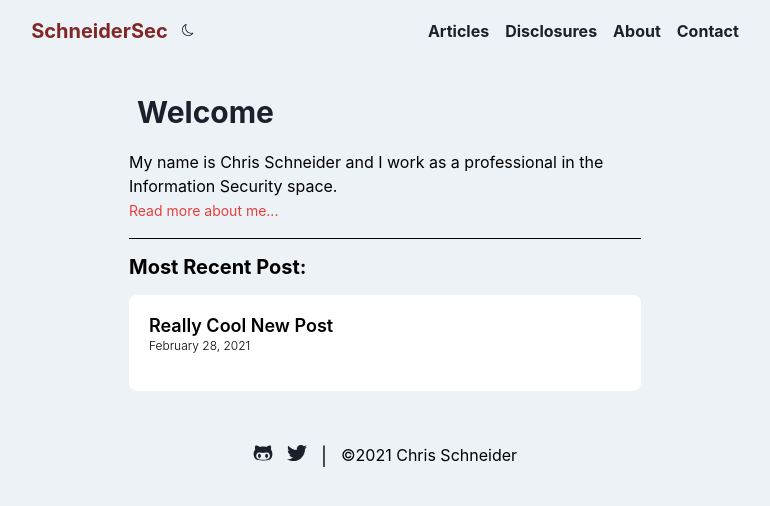
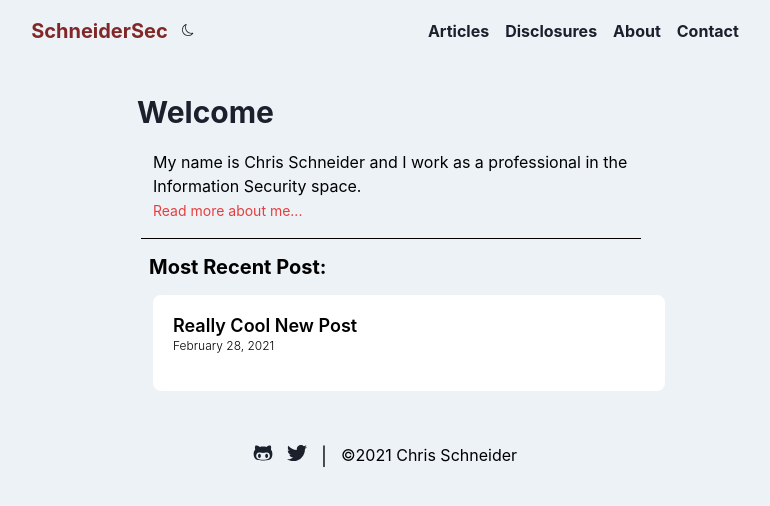
Before and after one commit to SchneiderSec/chakrablog, a Next.js app: page / in a window 1280 px wide. Shown: the top 506 px of the page, without its empty margins (255-1025 px from the left). Built offline with nearby package versions, Linux system fonts and the light colour scheme.

Commit message:
Minor changes

```diff
--- a/components/Articles/PostCard.js
+++ b/components/Articles/PostCard.js
@@ -1,6 +1,6 @@
 import { Box, Heading, Link, Text, useColorModeValue } from "@chakra-ui/react";
 
-const PostCard = ({ frontMatter }) => {
+const PostCard = ({ frontMatter, ...rest }) => {
     const { title, excerpt, date, slug } = frontMatter;
     return(
     <Link
@@ -16,6 +16,7 @@ const PostCard = ({ frontMatter }) => {
             bgColor={useColorModeValue('white', 'gray.700')}
             mb="5"
             p="5"
+            {...rest}
             >
             <Heading
                 fontSize={['md', 'lg', 'lg', 'lg']}
--- a/layouts/TextContent.js
+++ b/layouts/TextContent.js
@@ -2,7 +2,7 @@ import { Text } from "@chakra-ui/react"
 
 const TextContent = ({ children, ...rest }) => {
    return (
-        <Text {...rest}>
+        <Text ml={3} {...rest}>
             {children}
         </Text>
    )
--- a/pages/index.js
+++ b/pages/index.js
@@ -57,11 +57,11 @@ export default function Home({ posts }) {
             </TextContent>
           </Box>
           <Box>
-            <Heading size="md" mb={4}>
+            <Heading size="md" mb={4} ml={2}>
               Most Recent Post:
             </Heading>
             <div>
-              <PostCard frontMatter={posts[0].frontMatter}/>
+              <PostCard ml={3} frontMatter={posts[0].frontMatter}/>
             </div>
           </Box>
         </VStack>
```
